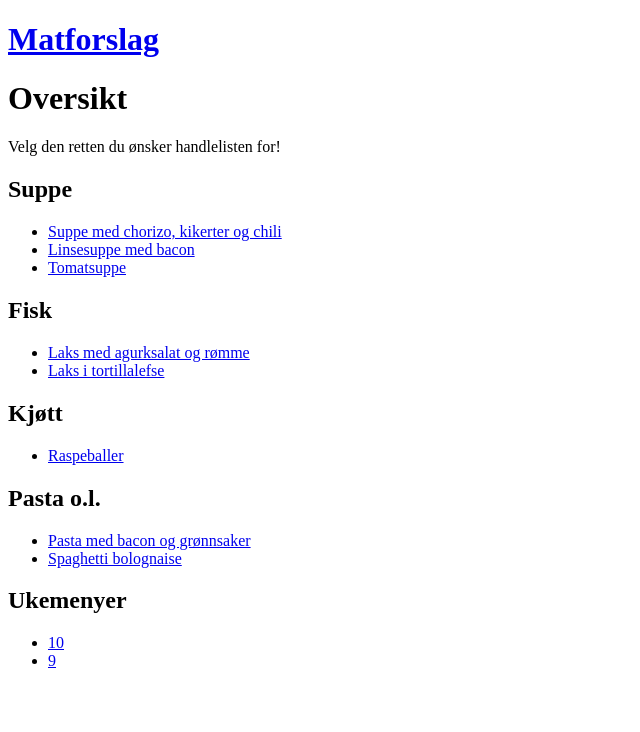
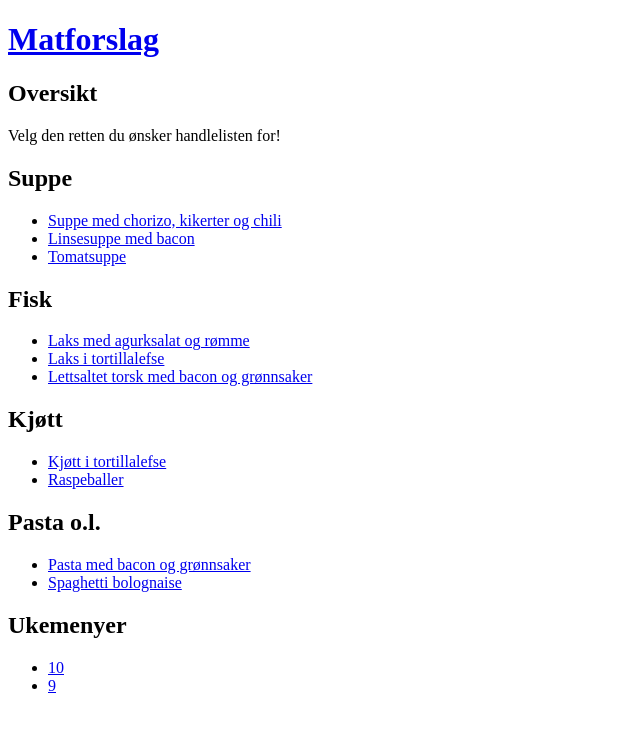
Before and after one commit to arejoh/matforslag, a Jekyll site: the page built from index.md, in a window 1280 px wide. Shown: the top 732 px of the page, without its empty margins (0-640 px from the left). Built offline with Jekyll 4.4.1, drawn with Linux system fonts in a browser that asks for light colours.

Commit message:
Added variables for typography, a little layout and some shopping lists

```diff
--- a/_includes/head.html
+++ b/_includes/head.html
@@ -1,6 +1,8 @@
 <!doctype html>
 <html>
   <head>
+    <script src="//use.typekit.net/bvg0lav.js"></script>
+    <script>try{Typekit.load();}catch(e){}</script>
     <meta charset="utf-8">
     <title>{{ page.title }} | {{ site.name }}</title>
     <link rel="stylesheet" href="{{ site.baseurl }}/css/style.css">
--- a/_layouts/default.html
+++ b/_layouts/default.html
@@ -1,9 +1,11 @@
 {% include head.html %}
     <main role="main">
-      <h1 class="page__title">{{ page.title }}</h1>
-      {% if page.receipe %}<p class="receipe-link"><a href="{{ page.receipe }}">Se oppskrift online</a></p>{% endif %}
-      {{ content }}
-    </main>
+      <article>
+        <h1 class="page__title">{{ page.title }}</h1>
+        {% if page.receipe %}<p class="receipe-link"><a href="{{ page.receipe }}">Se oppskrift online</a></p>{% endif %}
+        {{ content }}
+      </article>
 {% include matforslag.html %}
 {% include ukemenyer.html %}
+    </main>
 {% include foot.html %}
--- /dev/null
+++ b/_sass/_layout.scss
@@ -0,0 +1,22 @@
+@media all and (min-width: 40em) {
+  main {
+    display: flex;
+    article,
+    nav {
+      box-sizing: border-box;
+    }
+    article {
+      flex: 2;
+      order: 2;
+    }
+    nav {
+      flex: 1;
+    }
+    .dinners {
+      order: 1;
+    }
+    .week-menus {
+      order: 3;
+    }
+  }
+}
--- /dev/null
+++ b/_sass/_variables.scss
@@ -0,0 +1,6 @@
+//////////
+// Fonts
+/////////
+
+$serif-font: "sanvito-pro-subhead", serif;
+$sans-serif-font: "lato", sans-serif;
--- /dev/null
+++ b/handlelister/lettsaltet_torsk.md
@@ -0,0 +1,13 @@
+---
+title: Lettsaltet torsk med bacon og grønnsaker
+layout: default
+category: fisk
+---
+
+## Ingredienser ved servering
+
+- lettsaltet torsk
+- bacon
+- smør
+- grønnsaker (gulrøtter og erter?)
+- poteter
```
Also changed, not shown: handlelister/kjott_i_tortilla.md (added, +23 -0 lines).
